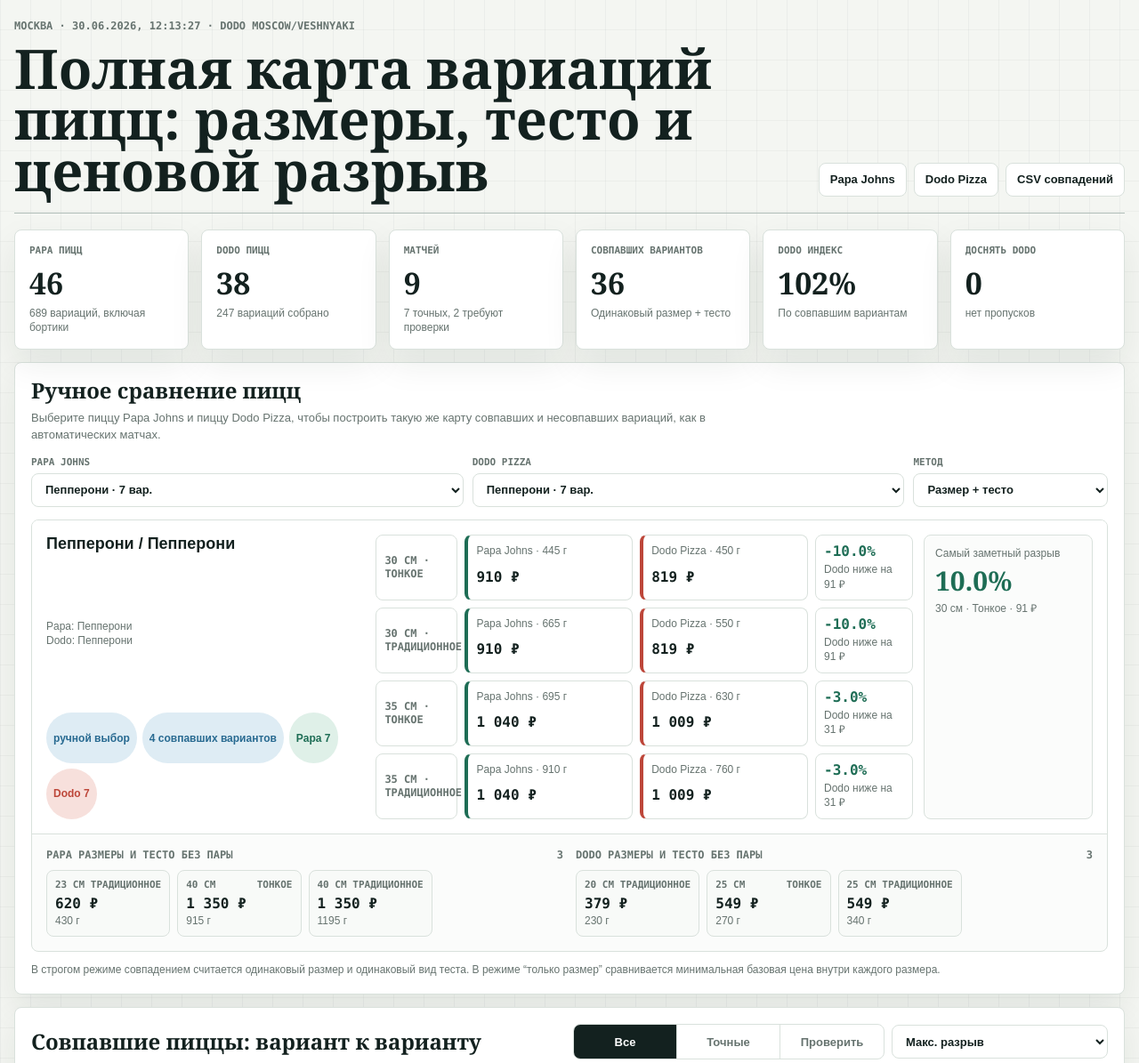
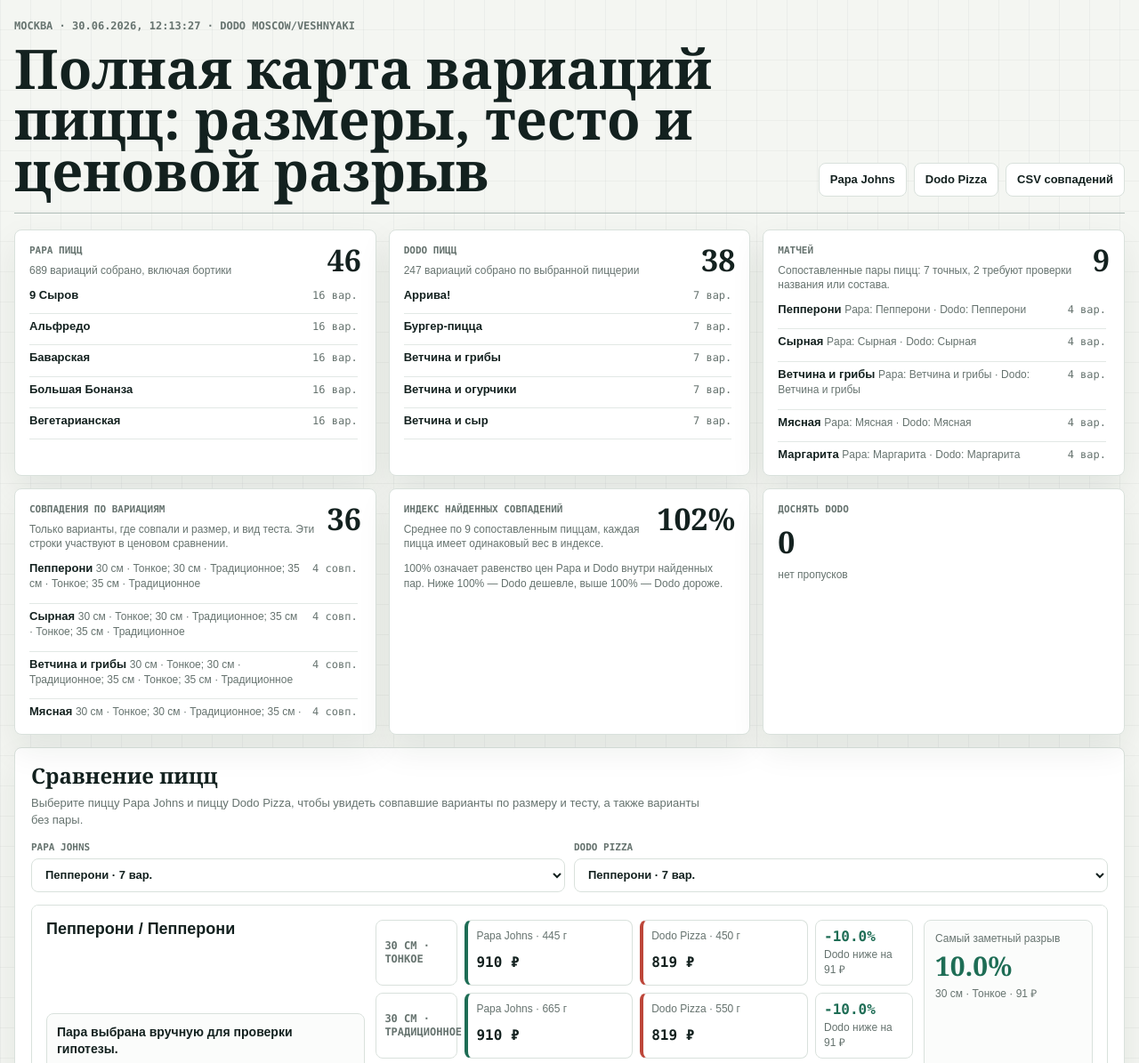
Before and after one commit to iliashenko-di/pizza-price-analytics-moscow, a website: page index.html in a window 1280 px wide. Shown: the top 1195 px of the page at 89% size. Drawn offline with Linux system fonts and the light colour scheme.

Commit message:
Clarify dashboard summaries and comparison cards

```diff
--- a/index.html
+++ b/index.html
@@ -133,7 +133,7 @@
     }
 
     .kpis {
-      grid-template-columns: repeat(6, minmax(0, 1fr));
+      grid-template-columns: repeat(12, minmax(0, 1fr));
       margin-top: 18px;
     }
 
@@ -145,8 +145,16 @@
     }
 
     .metric {
-      min-height: 124px;
+      display: grid;
+      grid-column: span 4;
+      gap: 12px;
+      min-height: 260px;
       padding: 16px;
+      align-content: start;
+    }
+
+    .metric.compact {
+      min-height: 190px;
     }
 
     .metric-label {
@@ -156,15 +164,68 @@
     }
 
     .metric-value {
-      margin-top: 12px;
       font: 700 34px/1 Georgia, "Times New Roman", serif;
     }
 
     .metric-note {
-      margin-top: 9px;
       color: var(--muted);
       font-size: 12px;
       line-height: 1.35;
+    }
+
+    .metric-head {
+      display: grid;
+      grid-template-columns: minmax(0, 1fr) auto;
+      gap: 12px;
+      align-items: start;
+    }
+
+    .metric-title {
+      display: grid;
+      gap: 7px;
+      min-width: 0;
+    }
+
+    .mini-list {
+      display: grid;
+      gap: 6px;
+      max-height: 178px;
+      overflow: auto;
+      padding-right: 4px;
+    }
+
+    .mini-row {
+      display: grid;
+      grid-template-columns: minmax(0, 1fr) auto;
+      gap: 10px;
+      align-items: baseline;
+      padding: 6px 0;
+      border-top: 1px solid rgba(217, 225, 220, 0.75);
+      font-size: 13px;
+      line-height: 1.25;
+    }
+
+    .mini-row:first-child {
+      border-top: 0;
+      padding-top: 0;
+    }
+
+    .mini-row strong,
+    .mini-row span {
+      min-width: 0;
+      overflow-wrap: anywhere;
+    }
+
+    .mini-row em {
+      color: var(--muted);
+      font: normal 12px/1.2 Consolas, "Courier New", monospace;
+      white-space: nowrap;
+    }
+
+    .metric-detail {
+      color: var(--muted);
+      font-size: 12px;
+      line-height: 1.45;
     }
 
     .panel {
@@ -197,7 +258,7 @@
 
     .manual-grid {
       display: grid;
-      grid-template-columns: minmax(0, 1fr) minmax(0, 1fr) minmax(190px, 0.45fr);
+      grid-template-columns: minmax(0, 1fr) minmax(0, 1fr);
       gap: 10px;
       align-items: end;
       margin-bottom: 14px;
@@ -279,7 +340,7 @@
 
     .pair-title {
       display: grid;
-      gap: 8px;
+      gap: 12px;
     }
 
     .pair-title small,
@@ -289,41 +350,28 @@
       line-height: 1.35;
     }
 
-    .badge-row {
-      display: flex;
-      flex-wrap: wrap;
-      gap: 6px;
+    .pair-summary {
+      display: grid;
+      gap: 8px;
+      padding: 11px;
+      border: 1px solid var(--line);
+      border-radius: 8px;
+      background: var(--panel);
+      color: var(--ink);
+      font-size: 13px;
+      line-height: 1.4;
     }
 
-    .badge {
-      display: inline-flex;
-      align-items: center;
-      min-height: 24px;
-      padding: 0 8px;
-      border-radius: 999px;
-      font-size: 12px;
-      font-weight: 700;
-      white-space: nowrap;
+    .pair-summary strong {
+      font-size: 14px;
     }
 
-    .badge.papa {
-      background: var(--papa-soft);
-      color: var(--papa);
-    }
-
-    .badge.dodo {
-      background: var(--dodo-soft);
-      color: var(--dodo);
-    }
-
-    .badge.blue {
-      background: var(--blue-soft);
-      color: var(--blue);
-    }
-
-    .badge.amber {
-      background: var(--amber-soft);
-      color: var(--amber);
+    .pair-summary-list {
+      display: grid;
+      gap: 4px;
+      color: var(--muted);
+      font-size: 12px;
+      line-height: 1.35;
     }
 
     .delta-box {
@@ -518,7 +566,11 @@
       }
 
       .kpis {
-        grid-template-columns: repeat(3, minmax(0, 1fr));
+        grid-template-columns: repeat(6, minmax(0, 1fr));
+      }
+
+      .metric {
+        grid-column: span 3;
       }
 
       .actions {
@@ -534,6 +586,10 @@
       .kpis,
       .match-body {
         grid-template-columns: 1fr;
+      }
+
+      .metric {
+        grid-column: span 1;
       }
 
       .panel-head {
@@ -566,8 +622,8 @@
     <section class="card panel">
       <div class="panel-head">
         <div>
-          <h2>Ручное сравнение пицц</h2>
-          <p class="panel-copy">Выберите пиццу Papa Johns и пиццу Dodo Pizza, чтобы построить такую же карту совпавших и несовпавших вариаций, как в автоматических матчах.</p>
+          <h2>Сравнение пицц</h2>
+          <p class="panel-copy">Выберите пиццу Papa Johns и пиццу Dodo Pizza, чтобы увидеть совпавшие варианты по размеру и тесту, а также варианты без пары.</p>
         </div>
       </div>
       <div class="manual-grid" aria-label="Настройки ручного сравнения">
@@ -579,16 +635,9 @@
           <span>Dodo Pizza</span>
           <select id="manualDodoSelect" aria-label="Пицца Dodo Pizza"></select>
         </label>
-        <label class="field">
-          <span>Метод</span>
-          <select id="manualModeSelect" aria-label="Метод сравнения">
-            <option value="strict">Размер + тесто</option>
-            <option value="size">Только размер</option>
-          </select>
-        </label>
       </div>
       <div id="manualCompare" class="manual-result"></div>
-      <p class="footnote">В строгом режиме совпадением считается одинаковый размер и одинаковый вид теста. В режиме “только размер” сравнивается минимальная базовая цена внутри каждого размера.</p>
+      <p class="footnote">Совпадением считается одинаковый размер и одинаковый вид теста. Варианты без точной пары выводятся отдельно.</p>
     </section>
 
     <section class="card panel">
@@ -637,6 +686,7 @@
     const rub = value => value == null ? "—" : new Intl.NumberFormat("ru-RU").format(value) + "\u00a0₽";
     const pct = (delta, base) => base ? (delta / base) * 100 : null;
     const norm = value => String(value || "").toLowerCase().replaceAll("ё", "е").replace(/[^a-zа-я0-9]+/g, " ").trim();
+    const html = value => String(value ?? "").replace(/[&<>"']/g, char => ({ "&": "&amp;", "<": "&lt;", ">": "&gt;", '"': "&quot;", "'": "&#39;" }[char]));
 
     function variantKey(item, mode = "strict") {
       if (mode === "size") return `${item.sizeCm || "?"}`;
@@ -707,6 +757,52 @@
 
     const enriched = snapshot ? snapshot.matches.map(match => enrichMatch(match)) : [];
 
+    function avg(values) {
+      return values.length ? values.reduce((sum, value) => sum + value, 0) / values.length : null;
+    }
+
+    function renderMiniList(rows) {
+      return `<div class="mini-list">${rows.join("")}</div>`;
+    }
+
+    function renderProductRows(products) {
+      return [...products]
+        .sort((a, b) => a.name.localeCompare(b.name, "ru"))
+        .map(product => `
+          <div class="mini-row">
+            <strong>${html(product.name)}</strong>
+            <em>${(product.variations || []).length} вар.</em>
+          </div>
+        `);
+    }
+
+    function renderMatchRows() {
+      return enriched.map(item => `
+        <div class="mini-row">
+          <span>
+            <strong>${html(item.label)}</strong>
+            <span class="metric-detail">Papa: ${html(item.papa.name)} · Dodo: ${html(item.dodo.name)}</span>
+          </span>
+          <em>${item.common.length} вар.</em>
+        </div>
+      `);
+    }
+
+    function renderVariantMatchRows() {
+      return enriched.map(item => {
+        const variants = item.common.map(row => displayKey(row.papa)).join("; ") || "точных вариаций нет";
+        return `
+          <div class="mini-row">
+            <span>
+              <strong>${html(item.label)}</strong>
+              <span class="metric-detail">${html(variants)}</span>
+            </span>
+            <em>${item.common.length} совп.</em>
+          </div>
+        `;
+      });
+    }
+
     function renderKpis() {
       const dodoNoVariants = snapshot.dodo.products.filter(item => !item.variations.length);
       const dodoNoVariantNames = dodoNoVariants.map(item => item.name);
@@ -714,24 +810,85 @@
       const papaVarCount = snapshot.papa.products.reduce((sum, item) => sum + item.variations.length, 0);
       const dodoVarCount = snapshot.dodo.products.reduce((sum, item) => sum + item.variations.length, 0);
       const exact = snapshot.matches.filter(item => item.status === "exact").length;
-      const avg = enriched
-        .flatMap(item => item.common)
-        .reduce((sum, item, _, arr) => sum + item.deltaPct / arr.length, 0);
+      const pizzaIndexes = enriched
+        .map(item => avg(item.common.map(row => 100 + row.deltaPct)))
+        .filter(value => value != null);
+      const pizzaIndex = avg(pizzaIndexes);
+      const comparedPizzaCount = enriched.filter(item => item.common.length).length;
+      const indexNote = pizzaIndex == null
+        ? "Нет вариаций для расчета"
+        : `Среднее по ${comparedPizzaCount} сопоставленным пиццам, каждая пицца имеет одинаковый вес в индексе.`;
+
       const cards = [
-        ["Papa пицц", snapshot.papa.products.length, `${papaVarCount} вариаций, включая бортики`],
-        ["Dodo пицц", snapshot.dodo.products.length, `${dodoVarCount} вариаций собрано`],
-        ["Матчей", snapshot.matches.length, `${exact} точных, ${snapshot.matches.length - exact} требуют проверки`],
-        ["Совпавших вариантов", commonCount, "Одинаковый размер + тесто"],
-        ["Dodo индекс", `${Math.round(100 + avg)}%`, "По совпавшим вариантам"],
-        ["Доснять Dodo", dodoNoVariants.length, dodoNoVariantNames.join(", ") || "нет пропусков"]
+        `
+          <article class="card metric">
+            <div class="metric-head">
+              <div class="metric-title">
+                <div class="metric-label">Papa пицц</div>
+                <div class="metric-note">${papaVarCount} вариаций собрано, включая бортики</div>
+              </div>
+              <div class="metric-value">${snapshot.papa.products.length}</div>
+            </div>
+            ${renderMiniList(renderProductRows(snapshot.papa.products))}
+          </article>
+        `,
+        `
+          <article class="card metric">
+            <div class="metric-head">
+              <div class="metric-title">
+                <div class="metric-label">Dodo пицц</div>
+                <div class="metric-note">${dodoVarCount} вариаций собрано по выбранной пиццерии</div>
+              </div>
+              <div class="metric-value">${snapshot.dodo.products.length}</div>
+            </div>
+            ${renderMiniList(renderProductRows(snapshot.dodo.products))}
+          </article>
+        `,
+        `
+          <article class="card metric">
+            <div class="metric-head">
+              <div class="metric-title">
+                <div class="metric-label">Матчей</div>
+                <div class="metric-note">Сопоставленные пары пицц: ${exact} точных, ${snapshot.matches.length - exact} требуют проверки названия или состава.</div>
+              </div>
+              <div class="metric-value">${snapshot.matches.length}</div>
+            </div>
+            ${renderMiniList(renderMatchRows())}
+          </article>
+        `,
+        `
+          <article class="card metric">
+            <div class="metric-head">
+              <div class="metric-title">
+                <div class="metric-label">Совпадения по вариациям</div>
+                <div class="metric-note">Только варианты, где совпали и размер, и вид теста. Эти строки участвуют в ценовом сравнении.</div>
+              </div>
+              <div class="metric-value">${commonCount}</div>
+            </div>
+            ${renderMiniList(renderVariantMatchRows())}
+          </article>
+        `,
+        `
+          <article class="card metric compact">
+            <div class="metric-head">
+              <div class="metric-title">
+                <div class="metric-label">Индекс найденных совпадений</div>
+                <div class="metric-note">${indexNote}</div>
+              </div>
+              <div class="metric-value">${pizzaIndex == null ? "—" : Math.round(pizzaIndex) + "%"}</div>
+            </div>
+            <div class="metric-detail">100% означает равенство цен Papa и Dodo внутри найденных пар. Ниже 100% — Dodo дешевле, выше 100% — Dodo дороже.</div>
+          </article>
+        `,
+        `
+          <article class="card metric compact">
+            <div class="metric-label">Доснять Dodo</div>
+            <div class="metric-value">${dodoNoVariants.length}</div>
+            <div class="metric-note">${html(dodoNoVariantNames.join(", ") || "нет пропусков")}</div>
+          </article>
+        `
       ];
-      document.getElementById("kpis").innerHTML = cards.map(card => `
-        <article class="card metric">
-          <div class="metric-label">${card[0]}</div>
-          <div class="metric-value">${card[1]}</div>
-          <div class="metric-note">${card[2]}</div>
-        </article>
-      `).join("");
+      document.getElementById("kpis").innerHTML = cards.join("");
       const dodoSource = snapshot.meta.urls?.dodo || "";
       const dodoContext = dodoSource.replace("https://dodopizza.ru/", "");
       document.getElementById("eyebrow").textContent = `${snapshot.meta.city} · ${new Date(snapshot.meta.collectedAt).toLocaleString("ru-RU")} · Dodo ${dodoContext}`;
@@ -773,22 +930,25 @@
 
     function renderMatchCard(item) {
       const largest = item.largest;
-      const statusLabels = { exact: "точное", review: "проверить", manual: "ручной выбор" };
-      const status = statusLabels[item.status] || item.status;
-      const statusClass = item.status === "exact" ? "papa" : item.status === "manual" ? "blue" : "amber";
+      const statusText = item.status === "exact"
+        ? "Названия совпали, пара считается точной."
+        : item.status === "manual"
+          ? "Пара выбрана вручную для проверки гипотезы."
+          : "Пара подобрана вручную, лучше проверить состав перед управленческим выводом.";
       const papaEmpty = item.papaVars.length ? "Все базовые варианты Papa имеют пару у Dodo." : "У выбранной Papa-пиццы вариации не собраны.";
       const dodoEmpty = item.dodoVars.length ? "Все варианты Dodo имеют пару у Papa." : "У выбранной Dodo-пиццы вариации не собраны.";
       return `
         <article class="match-card" data-status="${item.status}">
           <div class="match-top">
             <div class="pair-title">
-              <h3>${item.label}</h3>
-              <small>Papa: ${item.papa.name}<br>Dodo: ${item.dodo.name}</small>
-              <div class="badge-row">
-                <span class="badge ${statusClass}">${status}</span>
-                <span class="badge blue">${item.common.length} совпавших вариантов</span>
-                <span class="badge papa">Papa ${item.papaVars.length}</span>
-                <span class="badge dodo">Dodo ${item.dodoVars.length}</span>
+              <h3>${html(item.label)}</h3>
+              <div class="pair-summary">
+                <strong>${statusText}</strong>
+                <div class="pair-summary-list">
+                  <span>Papa: ${html(item.papa.name)} · Dodo: ${html(item.dodo.name)}</span>
+                  <span>Совпало ${item.common.length} вариантов по размеру и тесту.</span>
+                  <span>Всего базовых вариантов: Papa ${item.papaVars.length}, Dodo ${item.dodoVars.length}. Без точной пары: Papa ${item.papaOnly.length}, Dodo ${item.dodoOnly.length}.</span>
+                </div>
               </div>
             </div>
             <div class="variant-compare">
@@ -838,7 +998,6 @@
     function renderManualCompare() {
       const papaId = document.getElementById("manualPapaSelect").value;
       const dodoId = document.getElementById("manualDodoSelect").value;
-      const mode = document.getElementById("manualModeSelect").value;
       const papa = productById("papa", papaId);
       const dodo = productById("dodo", dodoId);
       const target = document.getElementById("manualCompare");
@@ -853,7 +1012,7 @@
         status: "manual",
         papaProductId: papa.normalizedName,
         dodoProductId: dodo.normalizedName
-      }, mode);
+      });
       target.innerHTML = renderMatchCard(item);
     }
 
@@ -936,7 +1095,6 @@
       document.getElementById("sortSelect").addEventListener("change", renderMatches);
       document.getElementById("manualPapaSelect").addEventListener("change", renderManualCompare);
       document.getElementById("manualDodoSelect").addEventListener("change", renderManualCompare);
-      document.getElementById("manualModeSelect").addEventListener("change", renderManualCompare);
       document.getElementById("papaSearch").addEventListener("input", renderUnmatched);
       document.getElementById("dodoSearch").addEventListener("input", renderUnmatched);
       document.getElementById("csvButton").addEventListener("click", downloadCsv);
```
Also changed, not shown: REPORT.md (+1 -1 lines), README.md.
